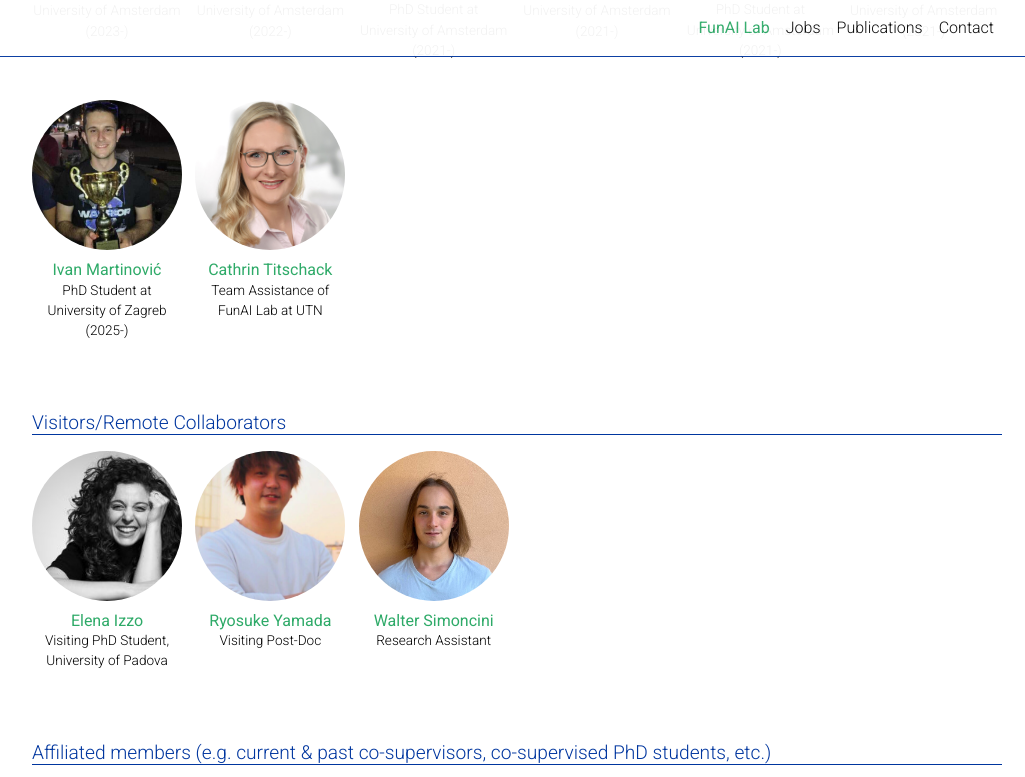
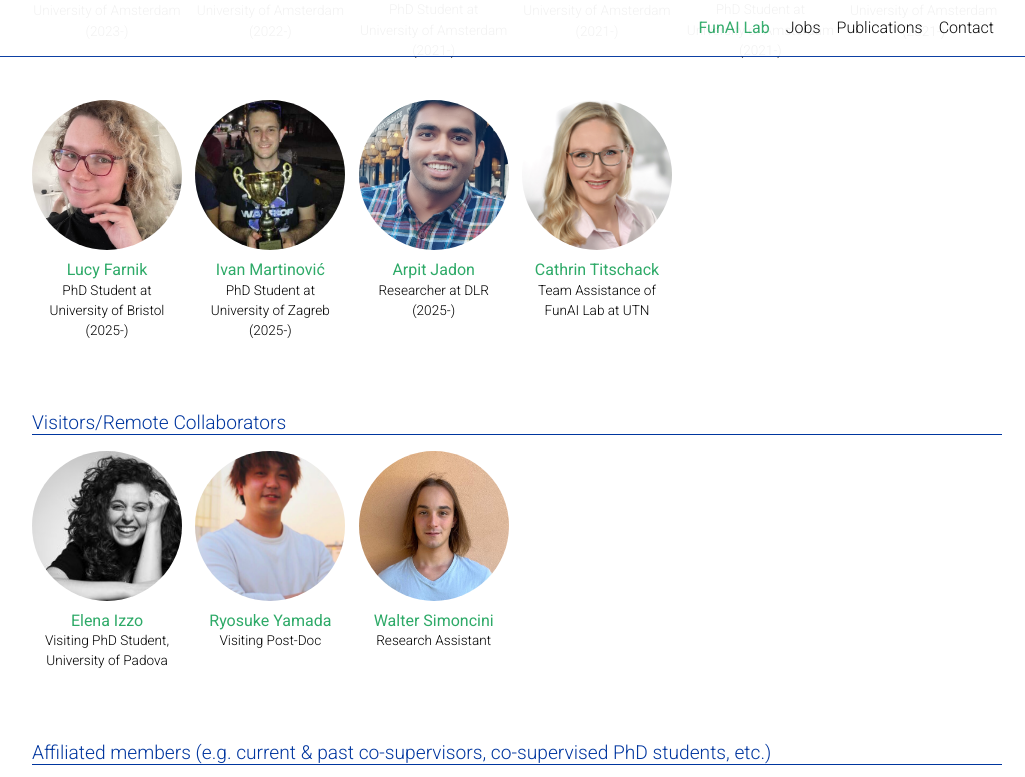
Before and after one commit to fundamentalailab/fundamentalailab.github.io, a Jekyll site: the page built from _pages/about.md, in a window 1280 px wide and 900 px high, scrolled down 1402 px, cut to the strip 0-777 px from the top of the window. Shown: the whole strip, without its empty margins (123-1148 px from the left). Built offline with Jekyll 4.4.1, drawn with Linux system fonts in a browser that asks for light colours; full-size pictures stand in for the smaller copies a plugin makes; comment, search, counter and statistics services are not loaded; a style sheet for code colours, icons or effects is not loaded.

Commit message:
added pics

```diff
--- a/_pages/about.md
+++ b/_pages/about.md
@@ -66,10 +66,18 @@ staff:
       description: PhD Student at University of Amsterdam (2021-)
       website: https://robromijnders.github.io/
       picture: rob.jpg
+    - name: Lucy Farnik
+      description: PhD Student at University of Bristol (2025-)
+      website: https://lucyfarnik.github.io/
+      picture: lucy.jpeg
     - name: Ivan Martinović
       description: PhD Student at University of Zagreb (2025-)
       website: https://scholar.google.com/citations?user=sQqOCocAAAAJ&hl=en
       picture: ivan.png
+    - name: Arpit Jadon
+      description: Researcher at DLR (2025-)
+      website: https://scholar.google.com/citations?user=obnUbCoAAAAJ&hl=en
+      picture: arpit.png
     - name: Cathrin Titschack
       description: Team Assistance of FunAI Lab at UTN
       website: https://www.utn.de/person/cathrin-titschack/
```
Also changed, not shown: assets/img/arpit.png (added), assets/img/lucy.jpeg (added), rob.jpg (added).
